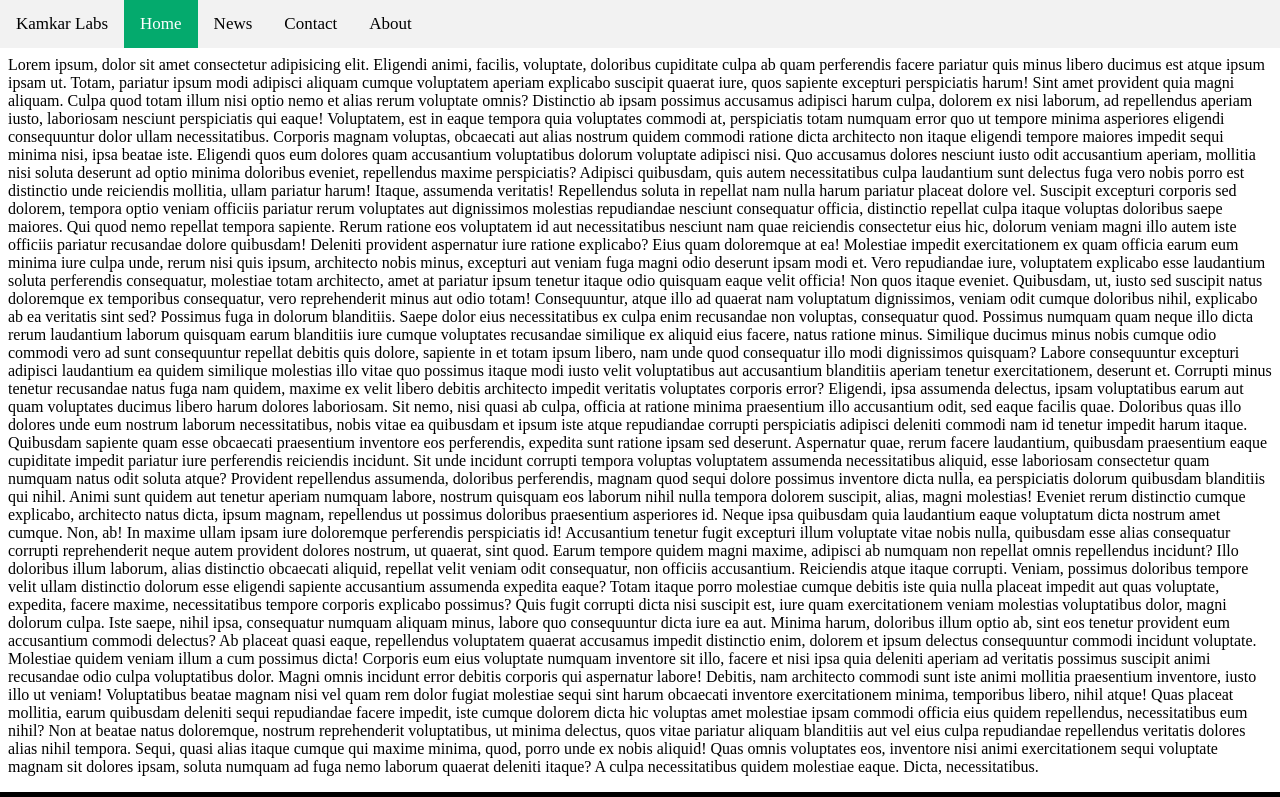
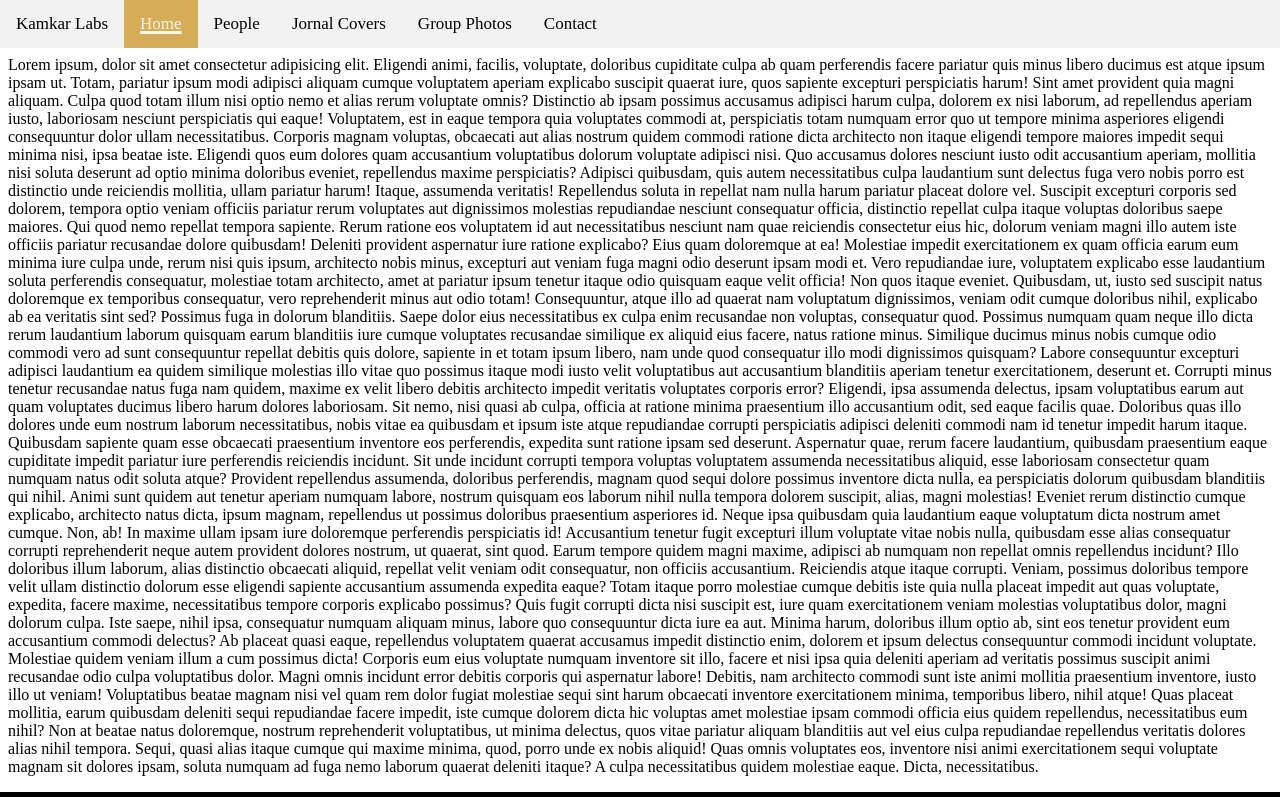
Before and after one commit to Yousef61583/kamkarlab.ca, a plain HTML site: page index.html in a window 1280 px wide. Shown: the top 797 px of the page. Drawn offline with Linux system fonts and the light colour scheme.

Commit message:
navbar completed

```diff
--- a/index.html
+++ b/index.html
@@ -27,9 +27,10 @@
     <div class="topnav" id="myTopnav">
         <a class="title">Kamkar Labs</a>
         <a href="index.html" class="active">Home</a>
-        <a href="#news">News</a>
-        <a href="#contact">Contact</a>
-        <a href="abute.html">About</a>
+        <a href="people.html">People</a>
+        <a href="jornal-covers.html">Jornal Covers</a>
+        <a href="group-photos.html">Group Photos</a>
+        <a href="contact.html">Contact</a>
         <a href="javascript:void(0);" class="icon" onclick="myFunction()">
             <i class="fa fa-bars"></i>
         </a>
--- a/styles.css
+++ b/styles.css
@@ -48,8 +48,10 @@ body {
 
 /* Add an active class to highlight the current page */
 .topnav a.active {
-    background-color: #04AA6D;
-    color: white;
+    background-color: #d5ad56;
+    color:whitesmoke;
+    text-decoration-line: underline;
+    text-decoration-thickness: 15%;
 }
 
 .topnav a.title {
@@ -64,7 +66,7 @@ body {
 
 
 /* When the screen is less than 600 pixels wide, hide all links, except for the first one ("Home"). Show the link that contains should open and close the topnav (.icon) */
-@media screen and (max-width: 600px) {
+@media screen and (max-width: 700px) {
     .topnav a:not(:first-child) {display: none;}
     .topnav a.icon {
         float: right;
@@ -73,7 +75,7 @@ body {
 }
 
 /* The "responsive" class is added to the topnav with JavaScript when the user clicks on the icon. This class makes the topnav look good on small screens (display the links vertically instead of horizontally) */
-  @media screen and (max-width: 600px) {
+  @media screen and (max-width: 700px) {
     .topnav.responsive {position: fixed;}
     .topnav.responsive a.icon {
         position: absolute;
```
Also changed, not shown: abute.html (deleted, +0 -37 lines).
